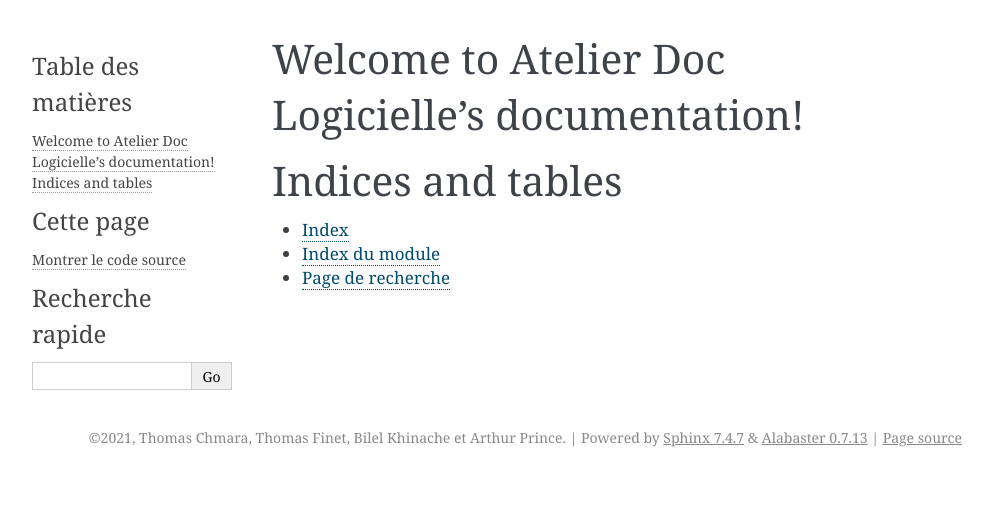
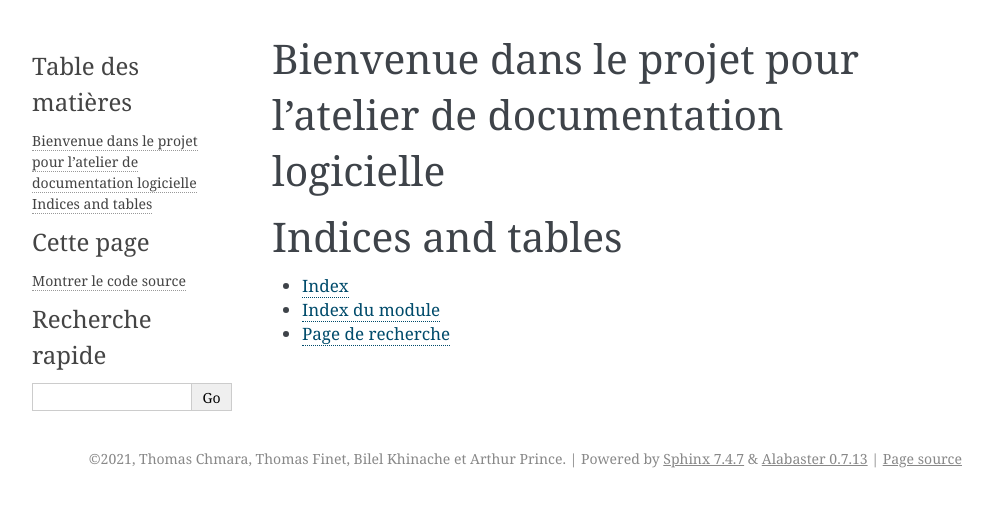
Before and after one commit to arth-prin/doc_logicielle, a Sphinx documentation site: the page built from docs/source/index.rst, in a window 1280 px wide. Shown: the top 507 px of the page, without its empty margins (148-1141 px from the left). Built offline with Sphinx 7.4.7, drawn with Linux system fonts in a browser that asks for light colours.

Commit message:
update index.rst

```diff
--- a/docs/source/index.rst
+++ b/docs/source/index.rst
@@ -3,13 +3,12 @@
    You can adapt this file completely to your liking, but it should at least
    contain the root `toctree` directive.
 
-Welcome to Atelier Doc Logicielle's documentation!
+Bienvenue dans le projet pour  l'atelier de documentation logicielle
 ==================================================
 
 .. toctree::
    :maxdepth: 2
    :caption: Contents:
-
 
 
 Indices and tables
```
